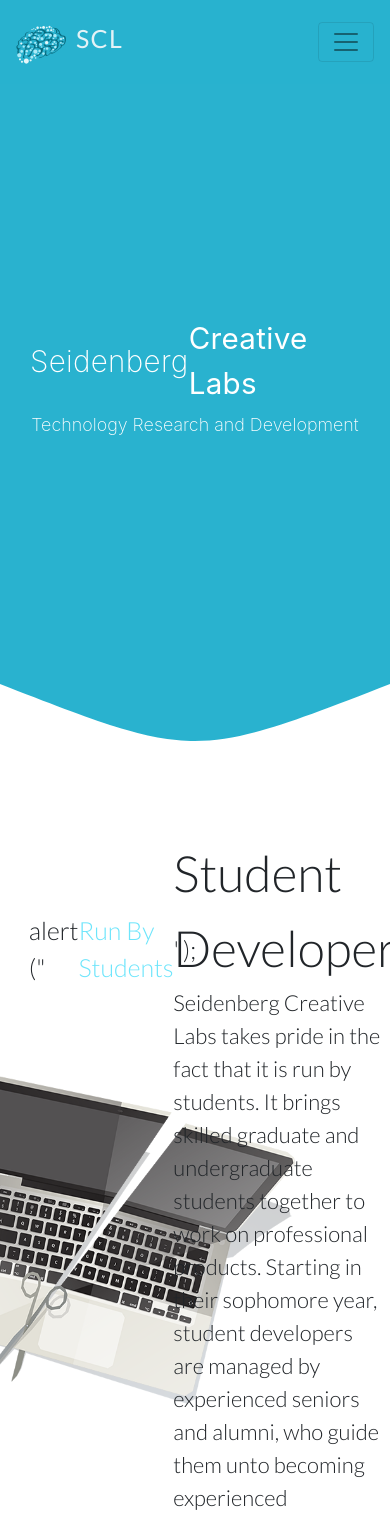
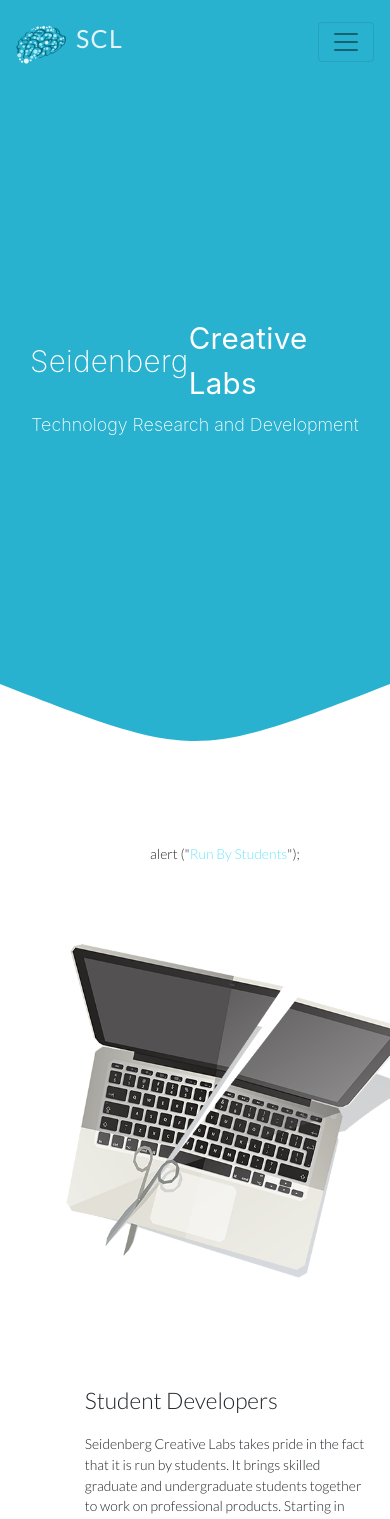
Before and after one commit to niaz151/seidenberg-creative-labs, a React (Create React App) app: page / in a window 390 px wide. Shown: the top 1519 px of the page. Built offline with nearby package versions, Linux system fonts and the light colour scheme.

Commit message:
Added Mobile Styling for Student Dev Section

```diff
--- a/src/pages/Home/StudentDevs.js
+++ b/src/pages/Home/StudentDevs.js
@@ -5,8 +5,8 @@ const StudentDevs = () => {
 
   return(
     <div className="container-fluid position-relative d-flex home-stdev">
-      <div className="container-fluid d-flex h-100 w-100 home-stdev-container">
-        <div className="container-fluid h-100 w-50 d-flex flex-column align-items-center justify-content-center">
+      <div className="container-fluid d-flex h-100 w-100 home-stdev-container home-stdev-flex-control">
+        <div className="container-fluid d-flex flex-column align-items-center home-stdev-img-container">
           <div className="container-fluid h-25 d-flex align-items-center justify-content-center home-stdev-alert">
             <span>
               alert ("
@@ -22,9 +22,9 @@ const StudentDevs = () => {
             <img src={require('../../images/laptop.png')} className="home-stdev-img" />
           </div>
         </div>
-        <div className='container-fluid w-50 d-flex flex-column align-items-center justify-content-center'>
-          <div className="stdev-text-container d-flex flex-column justify-content-between align-items-center">
-            <div className='std-text-header d-flex align-items-end'>
+        <div className='container-fluid d-flex flex-column align-items-center justify-content-center home-stdev-text-container'>
+          <div className="container-fluid d-flex flex-column justify-content-between align-items-center home-stdev-text-subcontainer">
+            <div className='std-text-header d-flex'>
                 Student Developers
             </div>
             <div className='std-text std-text-p1 d-flex align-items-center justify-content-center'>
--- a/src/styles/css/stylesheet.css
+++ b/src/styles/css/stylesheet.css
@@ -79,8 +79,16 @@
           flex-direction: row;
 }
 
+.home-stdev-img-container {
+  height: 100%;
+  width: 50%;
+  -webkit-box-pack: center;
+      -ms-flex-pack: center;
+          justify-content: center;
+}
+
 .home-stdev-alert {
-  font-size: 25px;
+  font-size: calc(10px + 1vw);
   font-weight: 300;
   font-family: 'Lato',sans-serif;
 }
@@ -94,7 +102,16 @@
   width: 380px;
 }
 
+.home-stdev-text-container {
+  height: 100%;
+  width: 50%;
+}
+
 .stdev-text-container {
+  height: 80%;
+}
+
+.home-stdev-text-subcontainer {
   height: 80%;
 }
 
@@ -104,9 +121,12 @@
       -ms-flex: 1;
           flex: 1;
   font-family: 'Lato',sans-serif;
-  font-size: 50px;
+  font-size: calc(15px + 2vw);
   width: 85%;
   font-weight: 300;
+  -webkit-box-align: end;
+      -ms-flex-align: end;
+          align-items: flex-end;
 }
 
 .std-text {
@@ -116,7 +136,7 @@
           flex: 1;
   line-height: 1.5em;
   font-family: 'Lato', sans-serif;
-  font-size: 22px;
+  font-size: calc(6px + 1vw);
   font-weight: 300;
 }
 
@@ -131,4 +151,29 @@
       -ms-flex: 1;
           flex: 1;
 }
+
+@media (max-width: 800px) {
+  .home-stdev {
+    height: 120vh;
+  }
+  .home-stdev-flex-control {
+    -webkit-box-orient: vertical;
+    -webkit-box-direction: normal;
+        -ms-flex-direction: column;
+            flex-direction: column;
+  }
+  .home-stdev-img-container {
+    width: 100vw;
+    height: 60vh;
+    -ms-flex-pack: distribute;
+        justify-content: space-around;
+  }
+  .home-stdev-text-container {
+    width: 100vw;
+    height: 60vh;
+  }
+  .std-text {
+    font-size: calc(10px + 1vw);
+  }
+}
 /*# sourceMappingURL=stylesheet.css.map */
--- a/src/styles/scss/stylesheet.scss
+++ b/src/styles/scss/stylesheet.scss
@@ -89,8 +89,14 @@
     flex-direction: row;
 }
 
+.home-stdev-img-container{
+    height:100%;
+    width:50%;
+    justify-content:center;
+}
+
 .home-stdev-alert{
-    font-size: 25px;
+    font-size:calc(10px + 1vw);
     font-weight: 300;
     font-family:'Lato',sans-serif;
 }
@@ -104,7 +110,16 @@
     width:380px;
 }
 
+.home-stdev-text-container{
+    height:100%;
+    width:50%;
+}
+
 .stdev-text-container{
+    height:80%;
+}
+
+.home-stdev-text-subcontainer{
     height:80%;
 }
 
@@ -112,9 +127,10 @@
     text-align:left;
     flex:1;
     font-family:'Lato',sans-serif;
-    font-size:50px;
+    font-size:calc(15px + 2vw);
     width:85%;
     font-weight: 300;
+    align-items:flex-end;
 }
 
 .std-text{
@@ -122,7 +138,7 @@
     flex:1;
     line-height:1.5em;
     font-family: 'Lato', sans-serif;
-    font-size:22px;
+    font-size:calc(6px + 1vw);
     font-weight:300;
 }
 
@@ -133,3 +149,33 @@
 .std-text-p2{
     flex:1;
 }
+
+@media(max-width:800px){
+    .home-stdev{
+        height:120vh;
+    }
+    .home-stdev-flex-control{
+        flex-direction: column;
+    }
+    .home-stdev-img-container{
+        width:100vw;
+        height:60vh;
+        justify-content: space-around;
+    }
+    .home-stdev-text-container{
+        width:100vw;
+        height:60vh;
+    }
+    .home-stdev-text-subcontainer{
+
+    }
+    .std-text-header{
+
+
+    }
+    .std-text{
+        font-size:calc(10px + 1vw);
+
+    }
+
+}
```
Also changed, not shown: 1 other file (tests, documents, lock files or other folders).
